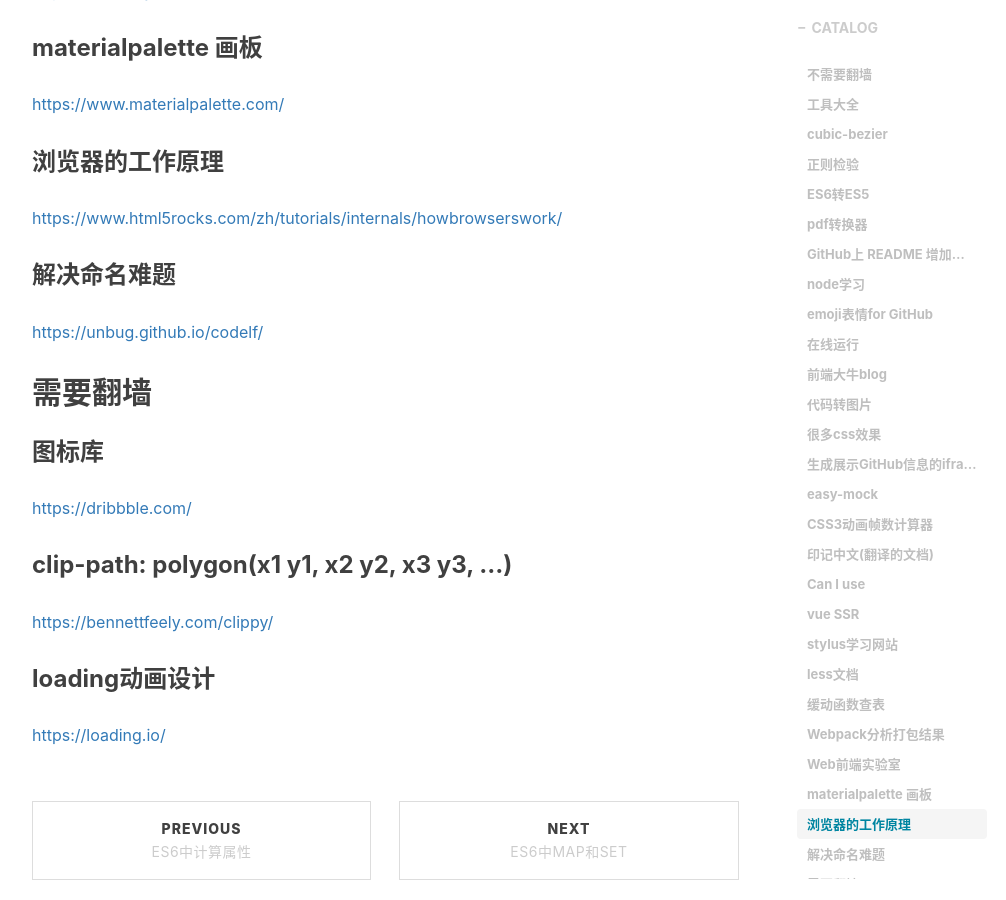
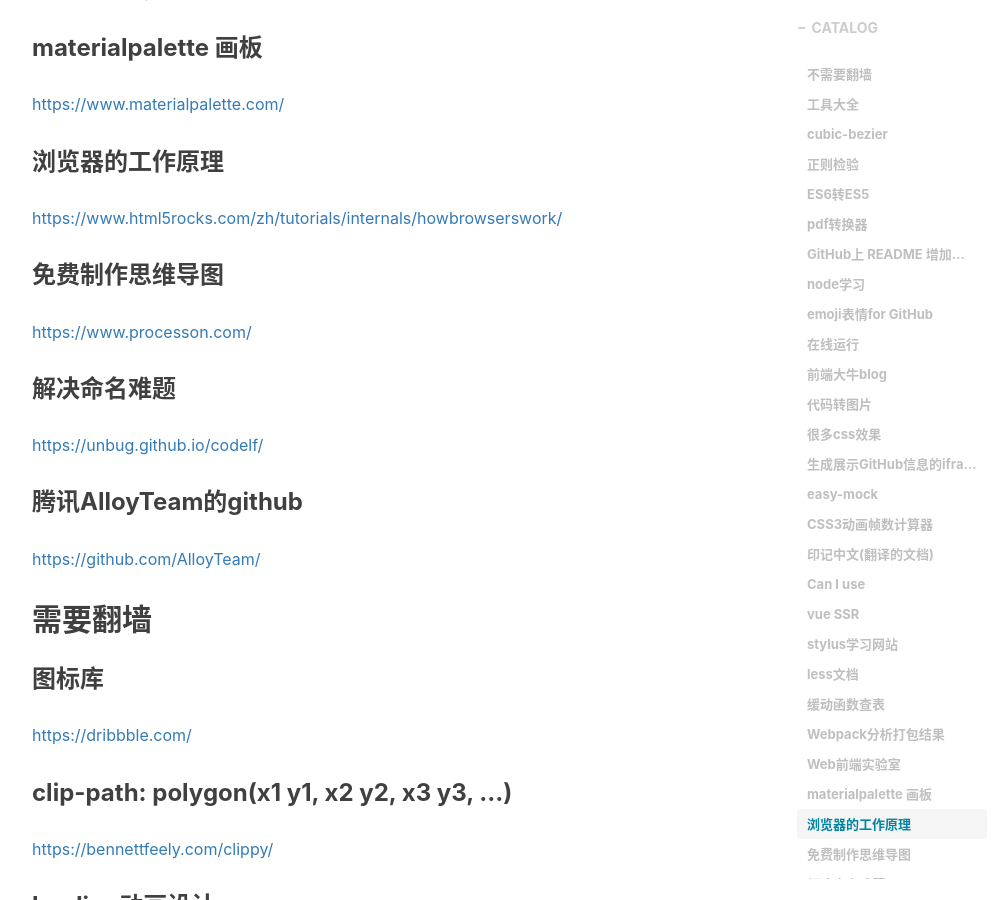
Before and after one commit to stephen-mi/QinZhen001.github.io, a Jekyll site: the page built from _posts/2018-01-11-常用网站-myblog.markdown, in a window 1280 px wide and 900 px high, scrolled down 3460 px. Shown: the whole window, without its empty margins (233-1239 px from the left). Built offline with Jekyll 4.4.1, drawn with Linux system fonts in a browser that asks for light colours; nearby versions of some CDN libraries; comment, search, counter and statistics services are not loaded.

Commit message:
qz commit

```diff
--- a/_posts/2018-01-11-常用网站-myblog.markdown
+++ b/_posts/2018-01-11-常用网站-myblog.markdown
@@ -121,9 +121,15 @@
 
 
 
+### 免费制作思维导图
+[https://www.processon.com/](https://www.processon.com/)
+
 ### 解决命名难题
 [https://unbug.github.io/codelf/](https://unbug.github.io/codelf/)
 
+
+### 腾讯AlloyTeam的github
+[https://github.com/AlloyTeam/](https://github.com/AlloyTeam/)
 
 
 
--- a/_posts/2018-09-25-linux基础学习-myblog.markdown
+++ b/_posts/2018-09-25-linux基础学习-myblog.markdown
@@ -6,7 +6,7 @@
 header-img: "img/post-bg-2015.jpg"
 catalog: true
 tags:
-    - Other
+    - Linux
 ---
 
 > “Yeah It's on. ”
```
